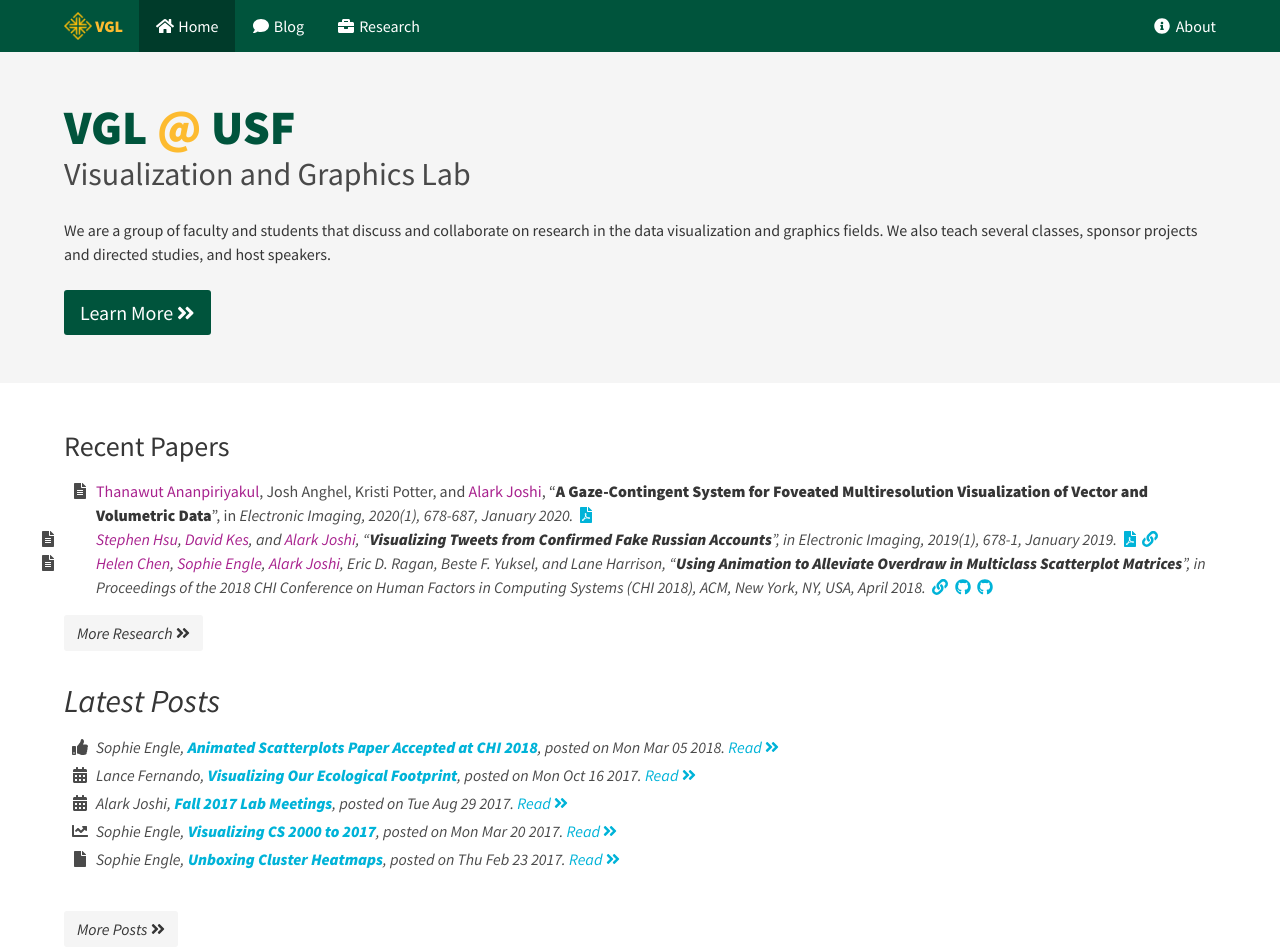
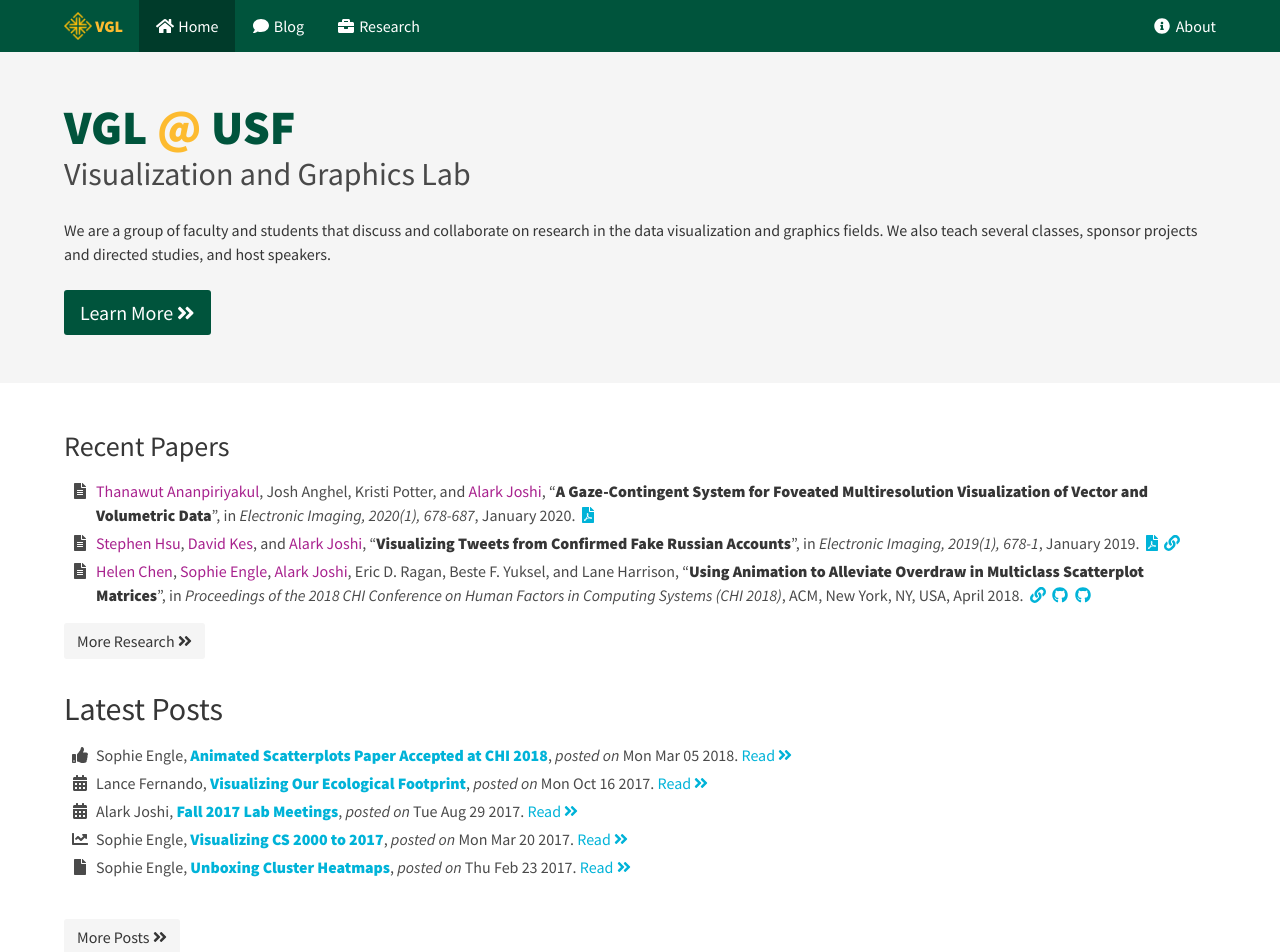
Before and after one commit to usfvgl/usfvgl.github.io, a Jekyll site: the page built from index.html, in a window 1280 px wide and 1220 px high. Shown: the top 952 px of the window. Built offline with Jekyll 4.4.1, drawn with Linux system fonts in a browser that asks for light colours; nearby versions of some CDN libraries.

Commit message:
Fixed mismatched html tags

```diff
--- a/_data/papers.yml
+++ b/_data/papers.yml
@@ -261,7 +261,7 @@ publications:
       - '<u>Stephen Hsu</u>'
       - '<u>David Kes</u>'
       - '<u>Alark Joshi</u>'
-    cite    : '<em>Electronic Imaging, 2019(1), 678-1'
+    cite    : '<em>Electronic Imaging, 2019(1), 678-1</em>'
     date    : 2019-01-26
     links   :
       - link: 'http://vgl.cs.usfca.edu/assets/VDA2018.pdf'
@@ -275,7 +275,7 @@ publications:
       - 'Josh Anghel'
       - 'Kristi Potter'
       - '<u>Alark Joshi</u>'
-    cite    : '<em>Electronic Imaging, 2020(1), 678-687'
+    cite    : '<em>Electronic Imaging, 2020(1), 678-687</em>'
     date    : 2020-01-30
     links   :
       - link: 'http://vgl.cs.usfca.edu/assets/Foveated_Visualization___VDA_2020.pdf'
```
